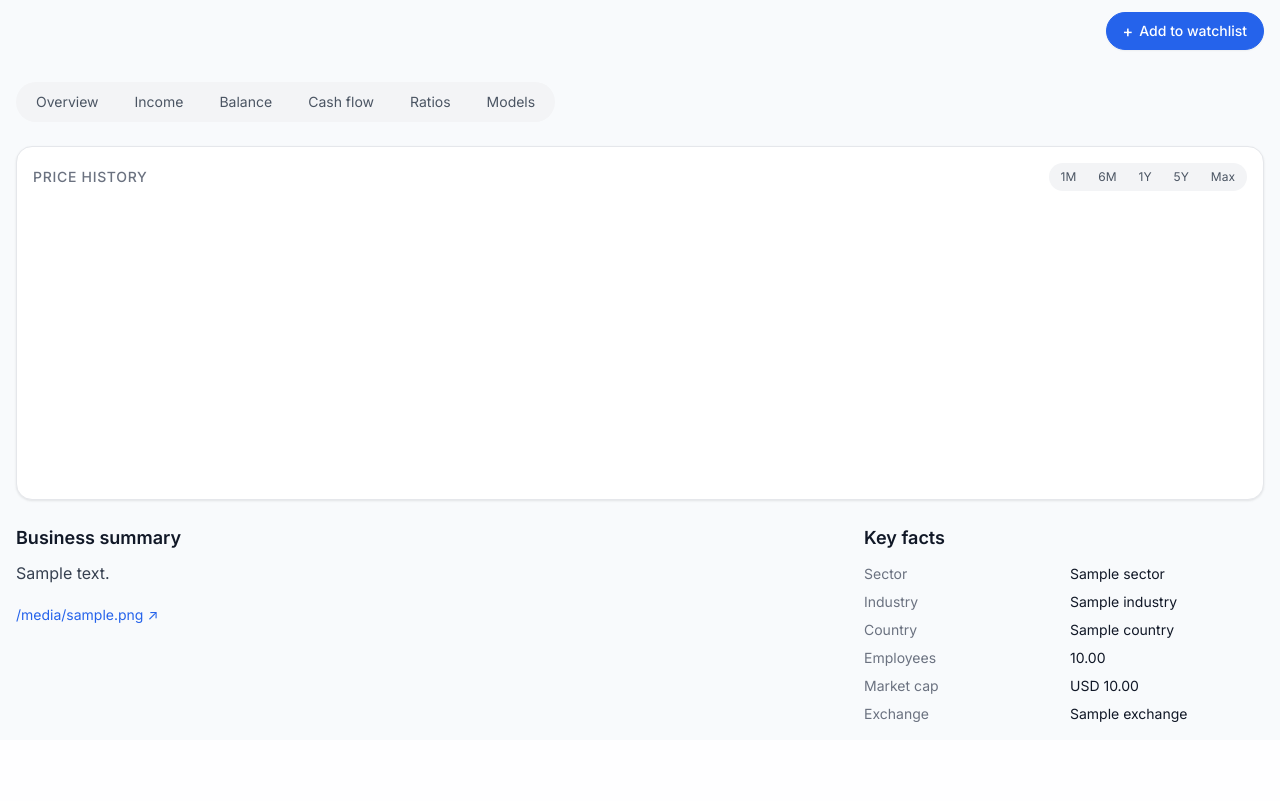
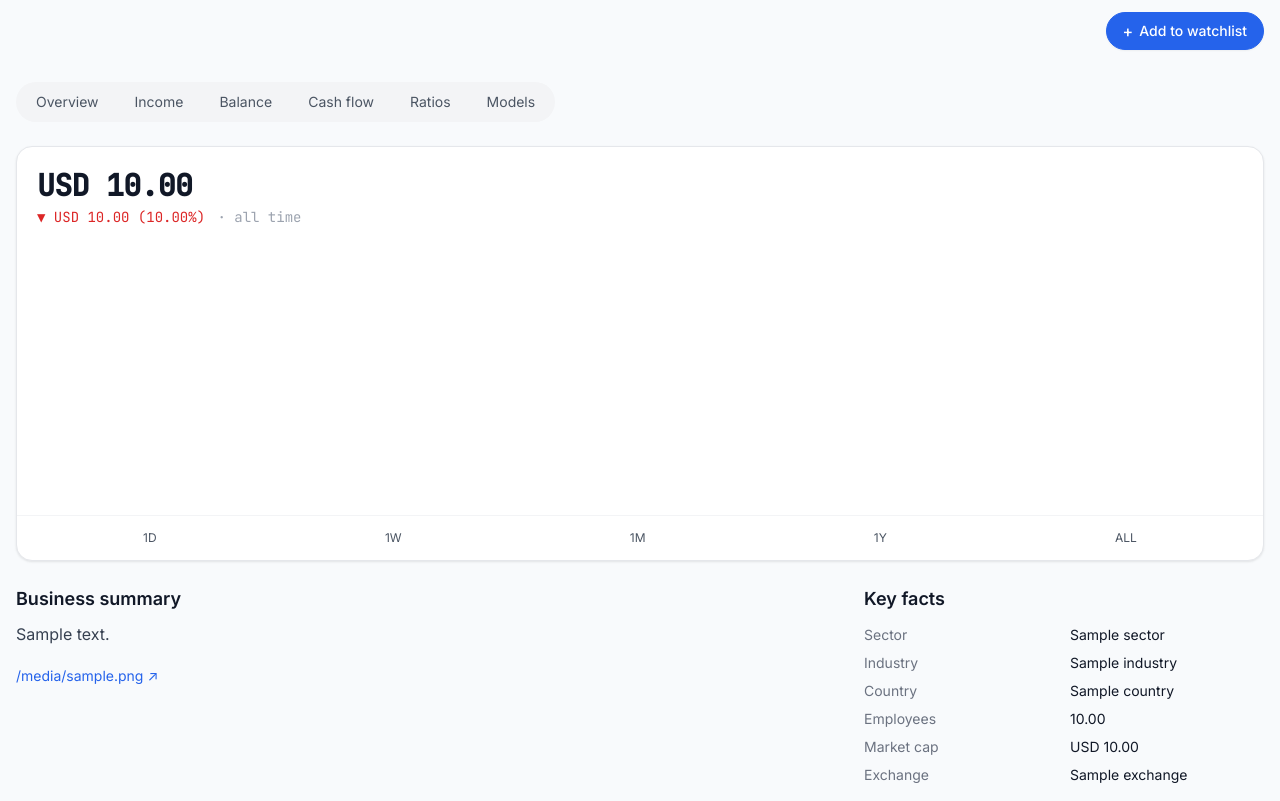
Before and after one commit to Parhamzn/valmetrics, a Django app: template templates/companies/overview.html in a window 1280 px wide. Shown: the part 163-964 px from the top of the page. Before the commit the page ends 885 px from the top, so only its background shows below. Run offline with Django 5.2, Linux system fonts and the light colour scheme; the template is opened without the code that fills it: most values are stand-ins (such as "Sample title", 1, 10 or a date in 2020); a map, chart or similar area stays blank; some libraries are stand-ins or nearby versions.

Commit message:
Price chart: X.com-style line + volume bars; period change headline; bottom pill selector
Overview tab's price chart now mirrors the X.com (Twitter) style:

Look
- Cleaner: no visible axes, no grid lines. Just the area-filled line.
- Smooth curves (tension 0.35).
- Last data point gets a solid colored dot.
- Muted gray volume bars hugging the bottom ~20% of the canvas
  (mixed chart: line dataset on the 'price' y-axis, bar dataset on a
  'volume' y-axis whose max is set to 5x the actual max so the bars
  occupy only the bottom fifth — classic X.com / Robinhood trick).
- Tooltip shows only the price line value (volume hidden) on hover.

Color
- Green if the selected period ended up; red if down. Decided
  server-side from first-to-last close ratio.

Headline above the chart
- Big current price (mono).
- Period-change pill: ▲/▼ symbol + absolute change + percent change
  + a subtle subtitle ('past year' / 'past month' / etc).
- Period change is recomputed for whichever range is selected, so
  swapping 1Y to 1D shows you that period's actual gain/loss.

Period selector
- Moved from above the chart to the very bottom of the card
  (X.com style). Uses 1D / 1W / 1M / 1Y / ALL labels.
- Server-side period→(yfinance period, interval) mapping picks
  intraday granularity for 1D and 1W so short windows have detail,
  daily for 1M/1Y, and monthly bars for ALL.
- Active pill is the dark grey/black style typical of X.com,
  inactive pills are subtle text on hover.

Volume passes through end-to-end: PricePoint.volume → JSON payload →
bar dataset on the secondary y-axis.

```diff
--- a/templates/base.html
+++ b/templates/base.html
@@ -106,36 +106,68 @@
             return sign + '$' + a.toFixed(2);
         };
 
-        // Initialize a line chart for price history.
-        // data = { labels: ["YYYY-MM-DD", ...], values: [num, ...], label: "...", currency: "USD" }
+        // X.com-style price chart: smooth area line on top, muted volume
+        // bars hugging the bottom, no visible axes/grids. Color (green/red)
+        // is decided by whether the period ended up or down.
+        // data = { labels, values, volumes, label, currency, up }
         window.initPriceChart = function(canvas, data) {
             if (!canvas || !window.Chart) return;
             if (!data || !data.labels || data.labels.length === 0) return;
             var existing = Chart.getChart(canvas);
             if (existing) existing.destroy();
-            var first = data.values[0];
-            var last = data.values[data.values.length - 1];
-            var up = last >= first;
-            var strokeColor = up ? 'rgba(22, 163, 74, 1)' : 'rgba(220, 38, 38, 1)';
-            var fillColor = up ? 'rgba(22, 163, 74, 0.10)' : 'rgba(220, 38, 38, 0.10)';
+            var up = !!data.up;
+            var line = up ? 'rgba(22, 163, 74, 1)'    : 'rgba(220, 38, 38, 1)';
+            var fill = up ? 'rgba(22, 163, 74, 0.15)' : 'rgba(220, 38, 38, 0.12)';
+            // Last-point dot only:
+            var n = data.values.length;
+            var pointRadii = new Array(n).fill(0);
+            var pointBg    = new Array(n).fill('transparent');
+            pointRadii[n - 1] = 5;
+            pointBg[n - 1]    = line;
+            // Squeeze the volume bars into the bottom ~20% of the chart by
+            // setting volume's y-axis max to 5x the actual max.
+            var maxVol = 0;
+            if (data.volumes) {
+                for (var i = 0; i < data.volumes.length; i++) {
+                    if (data.volumes[i] > maxVol) maxVol = data.volumes[i];
+                }
+            }
+            var volMax = (maxVol > 0 ? maxVol : 1) * 5;
+
             new Chart(canvas, {
-                type: 'line',
                 data: {
                     labels: data.labels,
-                    datasets: [{
-                        label: data.label || '',
-                        data: data.values,
-                        borderColor: strokeColor,
-                        backgroundColor: fillColor,
-                        fill: true,
-                        borderWidth: 2,
-                        pointRadius: 0,
-                        pointHoverRadius: 4,
-                        pointHoverBorderWidth: 2,
-                        pointHoverBackgroundColor: '#fff',
-                        pointHoverBorderColor: strokeColor,
-                        tension: 0.2,
-                    }]
+                    datasets: [
+                        {
+                            type: 'line',
+                            data: data.values,
+                            yAxisID: 'price',
+                            borderColor: line,
+                            backgroundColor: fill,
+                            fill: true,
+                            borderWidth: 2,
+                            pointRadius: pointRadii,
+                            pointBackgroundColor: pointBg,
+                            pointBorderColor: pointBg,
+                            pointHoverRadius: 5,
+                            pointHoverBorderWidth: 2,
+                            pointHoverBackgroundColor: '#fff',
+                            pointHoverBorderColor: line,
+                            tension: 0.35,
+                            order: 1,
+                        },
+                        (data.volumes && data.volumes.some(function(v){return v>0;})) ? {
+                            type: 'bar',
+                            data: data.volumes,
+                            yAxisID: 'volume',
+                            backgroundColor: 'rgba(156, 163, 175, 0.45)',
+                            borderWidth: 0,
+                            borderRadius: 0,
+                            categoryPercentage: 1.0,
+                            barPercentage: 0.95,
+                            order: 2,
+                        } : null,
+                    ].filter(Boolean),
                 },
                 options: {
                     responsive: true,
@@ -147,8 +179,10 @@
                             backgroundColor: 'rgba(17, 24, 39, 0.95)',
                             padding: 10,
                             cornerRadius: 8,
+                            displayColors: false,
                             titleFont: { family: 'Inter', size: 12 },
                             bodyFont: { family: 'JetBrains Mono', size: 12 },
+                            filter: function(item) { return item.datasetIndex === 0; },
                             callbacks: {
                                 label: function(ctx) {
                                     return (data.currency ? data.currency + ' ' : '$') + ctx.parsed.y.toFixed(2);
@@ -157,25 +191,23 @@
                         }
                     },
                     scales: {
-                        x: {
+                        x: { display: false, grid: { display: false } },
+                        price:  {
+                            type: 'linear',
+                            position: 'right',
+                            display: false,
                             grid: { display: false },
-                            ticks: {
-                                font: { family: 'Inter', size: 11 },
-                                color: '#9ca3af',
-                                maxTicksLimit: 8,
-                                maxRotation: 0,
-                            }
                         },
-                        y: {
-                            position: 'right',
-                            grid: { color: 'rgba(0,0,0,0.05)' },
-                            ticks: {
-                                font: { family: 'JetBrains Mono', size: 11 },
-                                color: '#9ca3af',
-                                callback: function(v) { return (data.currency ? data.currency + ' ' : '$') + v.toFixed(0); }
-                            }
+                        volume: {
+                            type: 'linear',
+                            position: 'left',
+                            display: false,
+                            grid: { display: false },
+                            min: 0,
+                            max: volMax,
                         }
-                    }
+                    },
+                    layout: { padding: { top: 4, right: 0, bottom: 0, left: 0 } }
                 }
             });
         };
--- a/templates/companies/_tab_overview.html
+++ b/templates/companies/_tab_overview.html
@@ -1,37 +1,57 @@
 {% load format_filters %}
 <div class="space-y-6">
 
-    {# Price history chart #}
-    <section class="bg-white border border-gray-200 rounded-2xl p-4 shadow-card"
-             x-data="{ p: '{{ price_period }}' }">
-        <div class="flex items-center justify-between mb-3">
-            <h2 class="text-sm uppercase tracking-wider text-gray-500 font-medium">Price history</h2>
-            <div class="inline-flex items-center gap-0.5 p-0.5 bg-gray-100 rounded-full text-xs">
-                {% for p in "1mo,6mo,1y,5y,max"|cut:" "|stringformat:"s"|slice:":50" %}{% endfor %}
-                <a href="?price_period=1mo"
-                   hx-get="?price_period=1mo" hx-target="#tab-panel" hx-swap="innerHTML" hx-push-url="true"
-                   class="px-2.5 py-1 rounded-full transition
-                          {% if price_period == '1mo' %}bg-white text-gray-900 font-medium shadow-sm{% else %}text-gray-600 hover:text-gray-900{% endif %}">1M</a>
-                <a href="?price_period=6mo"
-                   hx-get="?price_period=6mo" hx-target="#tab-panel" hx-swap="innerHTML" hx-push-url="true"
-                   class="px-2.5 py-1 rounded-full transition
-                          {% if price_period == '6mo' %}bg-white text-gray-900 font-medium shadow-sm{% else %}text-gray-600 hover:text-gray-900{% endif %}">6M</a>
-                <a href="?price_period=1y"
-                   hx-get="?price_period=1y" hx-target="#tab-panel" hx-swap="innerHTML" hx-push-url="true"
-                   class="px-2.5 py-1 rounded-full transition
-                          {% if price_period == '1y' %}bg-white text-gray-900 font-medium shadow-sm{% else %}text-gray-600 hover:text-gray-900{% endif %}">1Y</a>
-                <a href="?price_period=5y"
-                   hx-get="?price_period=5y" hx-target="#tab-panel" hx-swap="innerHTML" hx-push-url="true"
-                   class="px-2.5 py-1 rounded-full transition
-                          {% if price_period == '5y' %}bg-white text-gray-900 font-medium shadow-sm{% else %}text-gray-600 hover:text-gray-900{% endif %}">5Y</a>
-                <a href="?price_period=max"
-                   hx-get="?price_period=max" hx-target="#tab-panel" hx-swap="innerHTML" hx-push-url="true"
-                   class="px-2.5 py-1 rounded-full transition
-                          {% if price_period == 'max' %}bg-white text-gray-900 font-medium shadow-sm{% else %}text-gray-600 hover:text-gray-900{% endif %}">Max</a>
+    {# Price history chart — X.com style #}
+    <section class="bg-white border border-gray-200 rounded-2xl shadow-card overflow-hidden">
+        <div class="px-5 pt-5 pb-2">
+            {% if quote %}
+            <div class="flex items-baseline gap-3">
+                <div class="text-3xl font-semibold font-mono tracking-tight">
+                    {{ quote.currency }} {{ quote.price|floatformat:2 }}
+                </div>
             </div>
+            {% endif %}
+            {% if period_change_pct is not None %}
+            <div class="mt-1 text-sm font-mono
+                        {% if period_change_up %}text-green-600{% else %}text-red-600{% endif %}">
+                {% if period_change_up %}▲{% else %}▼{% endif %}
+                {{ quote.currency }} {{ period_change_abs|floatformat:2 }}
+                ({{ period_change_pct|floatformat:2 }}%)
+                <span class="text-gray-400 ml-1">
+                    · {% if price_period == "1d" %}past day
+                       {% elif price_period == "1w" %}past week
+                       {% elif price_period == "1mo" %}past month
+                       {% elif price_period == "1y" %}past year
+                       {% else %}all time{% endif %}
+                </span>
+            </div>
+            {% endif %}
         </div>
         <div class="relative" style="height: 280px;">
             <canvas x-init="initPriceChart($el, {{ price_chart_json }})"></canvas>
+        </div>
+        <div class="border-t border-gray-100 px-3 py-2 flex justify-around items-center text-xs">
+            {% for slug, label in "1d:1D,1w:1W,1mo:1M,1y:1Y,max:ALL"|cut:" "|slice:":100"|stringformat:"s"|slice:":0" %}{% endfor %}
+            <a href="?price_period=1d"
+               hx-get="?price_period=1d" hx-target="#tab-panel" hx-swap="innerHTML" hx-push-url="true"
+               class="px-4 py-1.5 rounded-full transition
+                      {% if price_period == '1d' %}bg-gray-900 text-white font-medium{% else %}text-gray-600 hover:bg-gray-100{% endif %}">1D</a>
+            <a href="?price_period=1w"
+               hx-get="?price_period=1w" hx-target="#tab-panel" hx-swap="innerHTML" hx-push-url="true"
+               class="px-4 py-1.5 rounded-full transition
+                      {% if price_period == '1w' %}bg-gray-900 text-white font-medium{% else %}text-gray-600 hover:bg-gray-100{% endif %}">1W</a>
+            <a href="?price_period=1mo"
+               hx-get="?price_period=1mo" hx-target="#tab-panel" hx-swap="innerHTML" hx-push-url="true"
+               class="px-4 py-1.5 rounded-full transition
+                      {% if price_period == '1mo' %}bg-gray-900 text-white font-medium{% else %}text-gray-600 hover:bg-gray-100{% endif %}">1M</a>
+            <a href="?price_period=1y"
+               hx-get="?price_period=1y" hx-target="#tab-panel" hx-swap="innerHTML" hx-push-url="true"
+               class="px-4 py-1.5 rounded-full transition
+                      {% if price_period == '1y' %}bg-gray-900 text-white font-medium{% else %}text-gray-600 hover:bg-gray-100{% endif %}">1Y</a>
+            <a href="?price_period=max"
+               hx-get="?price_period=max" hx-target="#tab-panel" hx-swap="innerHTML" hx-push-url="true"
+               class="px-4 py-1.5 rounded-full transition
+                      {% if price_period == 'max' %}bg-gray-900 text-white font-medium{% else %}text-gray-600 hover:bg-gray-100{% endif %}">ALL</a>
         </div>
     </section>
 
```
Also changed, not shown: apps/companies/views.py (+26 -2 lines).
